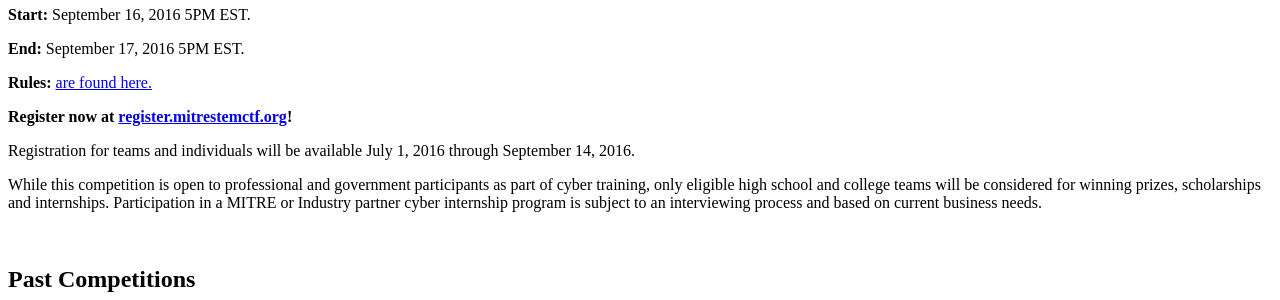
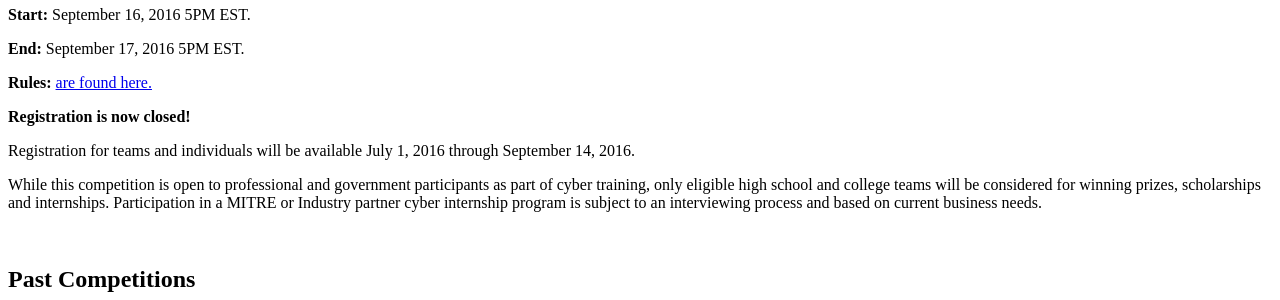
Before and after one commit to mitre-cyber-academy/mitre-cyber-academy.github.io, a Jekyll site: the page built from competitions/index.html, in a window 1280 px wide. Shown: the part 739-1039 px from the top of the page. Built offline with Jekyll 4.4.1, drawn with Linux system fonts in a browser that asks for light colours; nearby versions of some CDN libraries; library files that are not in the unit come from our copies; a script that is not in the unit is left out.

Commit message:
Close registration

```diff
--- a/competitions/index.html
+++ b/competitions/index.html
@@ -55,7 +55,7 @@ redirect_from:
         <p><strong>End:</strong> September 17, 2016 5PM EST.</p>
         <p><strong>Rules:</strong> <a href="rules/index.html">are found here.</a></p>
 
-        <p><strong>Register now at <a href="https://register.mitrestemctf.org">register.mitrestemctf.org</a>!</strong></p>
+        <p><strong>Registration is now closed!</strong></p>
 
         <p>Registration for teams and individuals will be available July 1, 2016 through September 14, 2016.</p>
 
```
